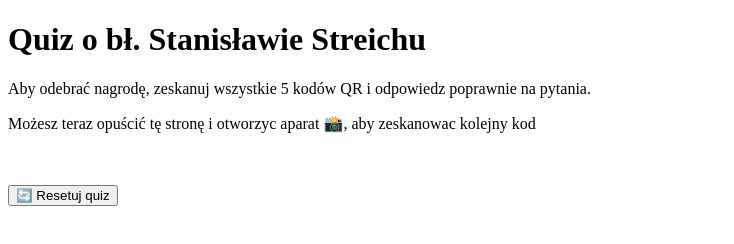
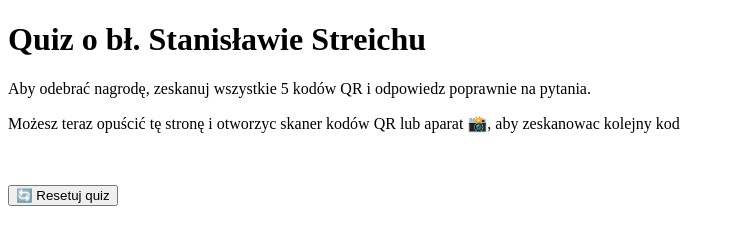
Before and after one commit to Maria19-cloud/quiz-streich, a plain HTML site: page index.html in a window 1280 px wide. Shown: the whole page, without its empty margins (0-734 px from the left). Drawn offline with Linux system fonts and the light colour scheme.

Commit message:
Update index.html

```diff
--- a/index.html
+++ b/index.html
@@ -41,7 +41,7 @@
   <h1>Quiz o bł. Stanisławie Streichu</h1>
   <p>Aby odebrać nagrodę, zeskanuj wszystkie 5 kodów QR i odpowiedz poprawnie na pytania.</p>
   <p></p>
-  <p>Możesz teraz opuścić tę stronę i otworzyc aparat 📸, aby zeskanowac kolejny kod</p>
+  <p>Możesz teraz opuścić tę stronę i otworzyc skaner kodów QR lub aparat 📸, aby zeskanowac kolejny kod</p>
 
   <!-- Przycisk nagrody – widoczny tylko gdy wszystkie pytania są zaliczone -->
   <button id="nagroda-btn" onclick="przejdzDoNagrody()" style="display: none;">
```
